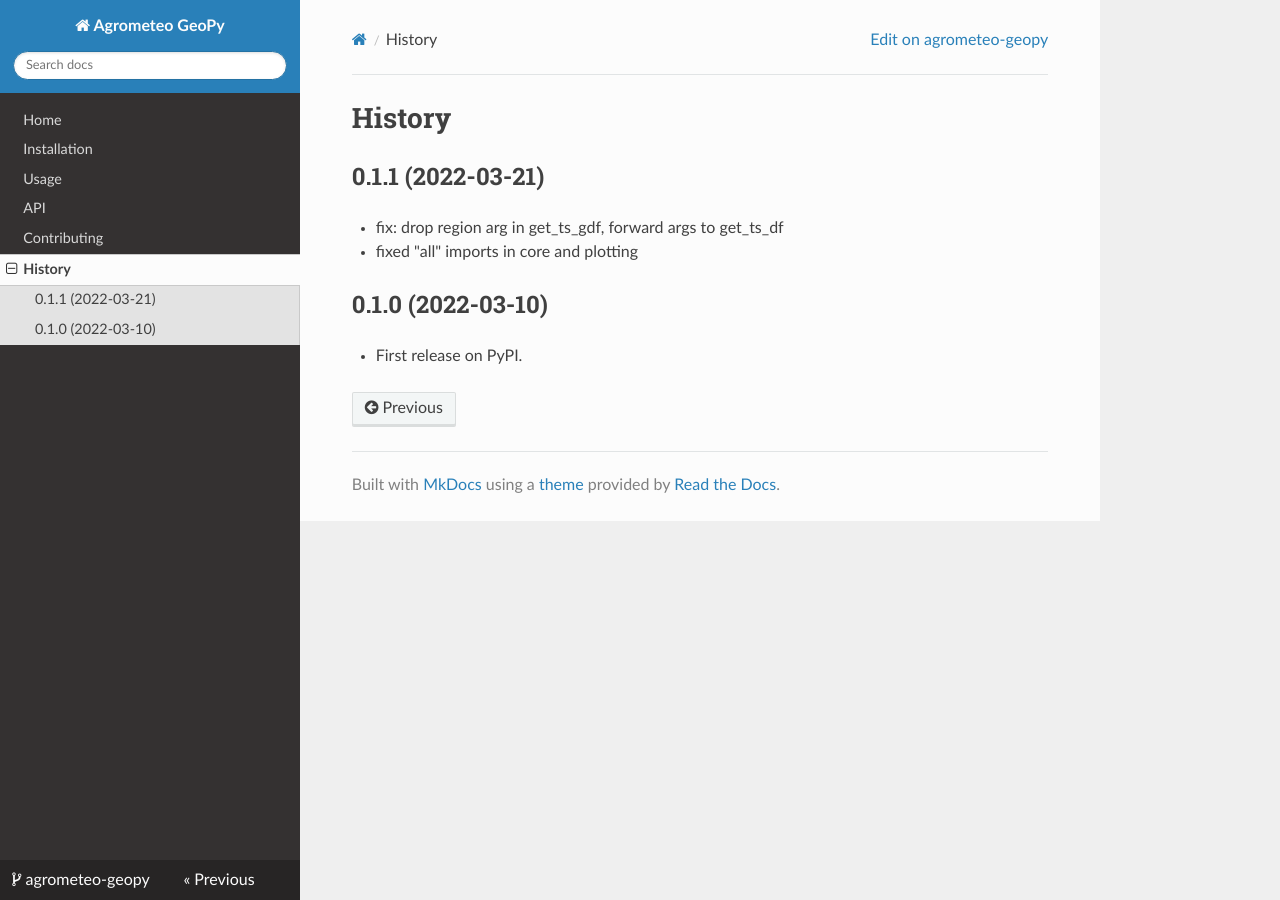
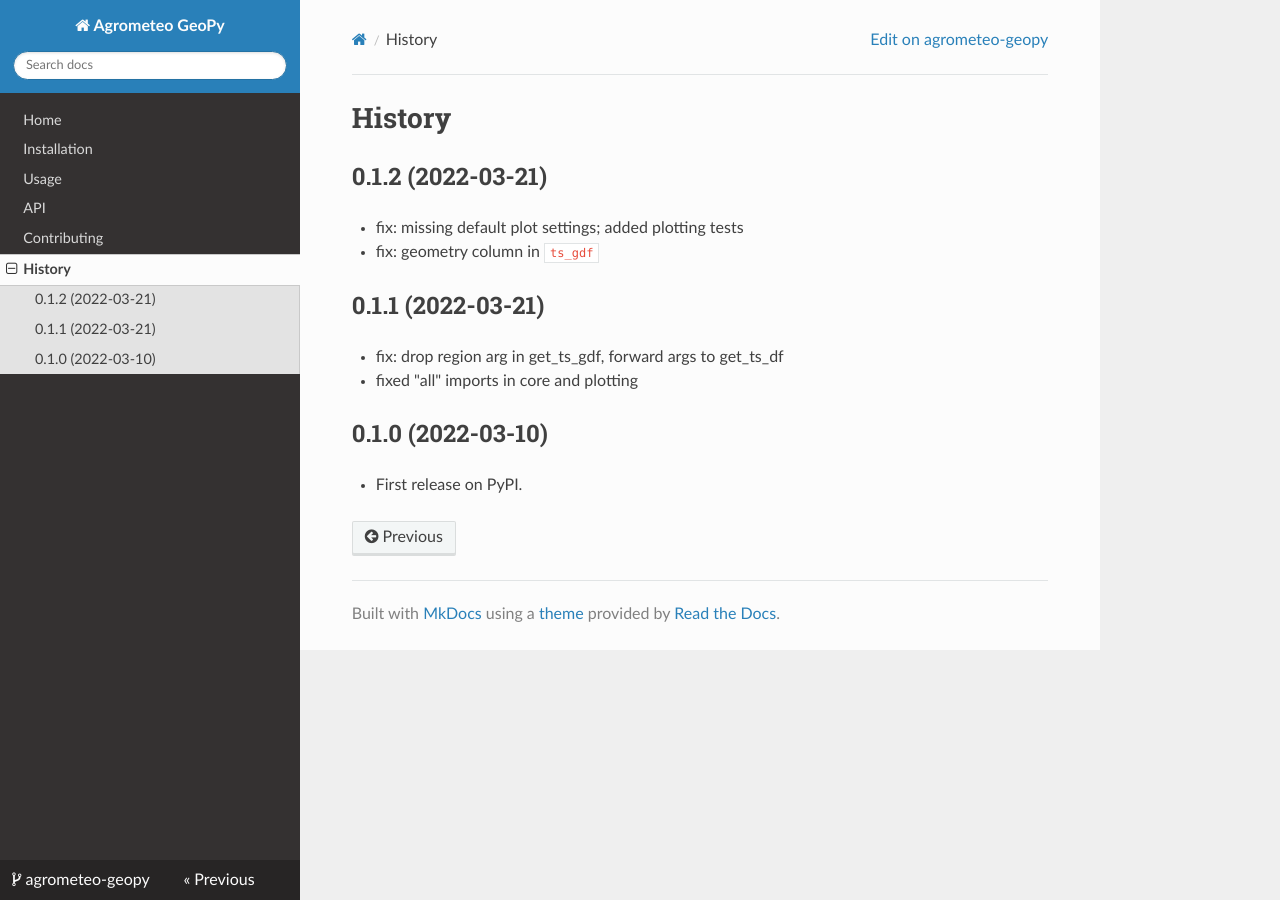
Before and after one commit to martibosch/agrometeo-geopy, an MkDocs documentation site: the page built from docs/history.md, in a window 1280 px wide. Built offline with MkDocs 1.6.1, drawn with Linux system fonts in a browser that asks for light colours; nearby versions of some CDN libraries.

Commit message:
bumped version to 0.1.2; updated HISTORY

```diff
--- a/HISTORY.md
+++ b/HISTORY.md
@@ -1,4 +1,9 @@
 # History
+
+## 0.1.2 (2022-03-21)
+
+* fix: missing default plot settings; added plotting tests
+* fix: geometry column in `ts_gdf`
 
 ## 0.1.1 (2022-03-21)
 
--- a/agrometeo/__init__.py
+++ b/agrometeo/__init__.py
@@ -2,7 +2,7 @@
 
 __author__ = """Martí Bosch"""
 __email__ = "marti.bosch@protonmail.com"
-__version__ = "0.1.1"
+__version__ = "0.1.2"
 
 from .core import *
 from .plotting import *
--- a/pyproject.toml
+++ b/pyproject.toml
@@ -2,7 +2,7 @@
 
 [tool.poetry]
 name = "agrometeo_geopy"
-version = "0.1.1"
+version = "0.1.2"
 homepage = "https://github.com/martibosch/agrometeo-geopy"
 description = "Pythonic interface to access Agrometeo data."
 authors = ["Martí Bosch <marti.bosch@protonmail.com>"]
```
